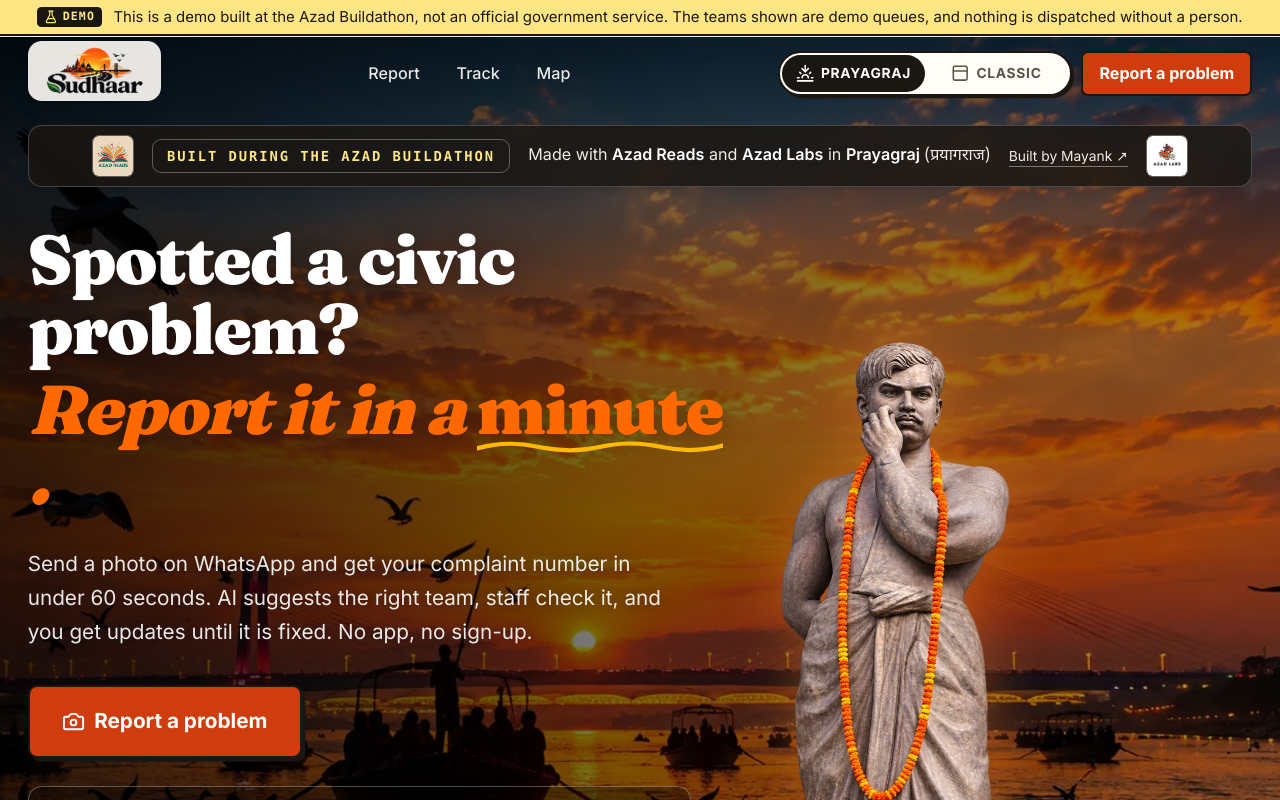
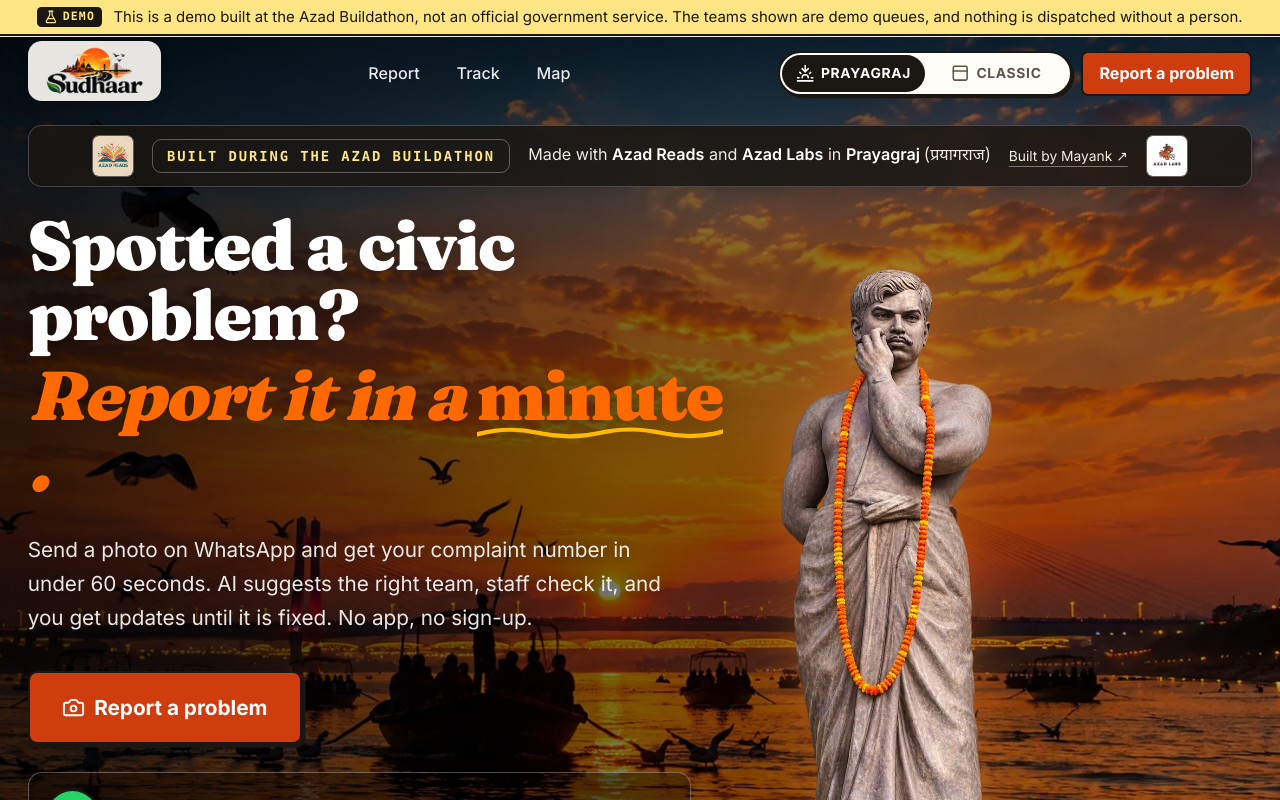
Before and after one commit to im-gozmit/civicOS, a Next.js app: page / in a window 1280 px wide. Shown: the top 800 px of the page. Built offline with nearby package versions, Linux system fonts and the light colour scheme; no server answers.

Commit message:
Hero: lift the statue so its plinth and name plate are inside the first screen

```diff
--- a/src/app/(site)/page.tsx
+++ b/src/app/(site)/page.tsx
@@ -104,8 +104,8 @@ export default function Home() {
           <BuildathonBanner />
         </div>
 
-        <div className="container-page relative grid min-h-[34rem] items-end gap-10 pt-8 lg:grid-cols-[1.2fr_0.8fr]">
-          <div className="animate-rise self-start pb-14 lg:pb-20">
+        <div className="container-page relative grid min-h-[34rem] items-end gap-10 pt-1 lg:grid-cols-[1.2fr_0.8fr]">
+          <div className="animate-rise self-start pb-14 pt-4 lg:pb-4">
             <h1 className="hero-h1 text-4xl font-black leading-[1.02] text-white [text-shadow:0_2px_24px_rgb(0_0_0/0.35)] sm:text-5xl lg:text-6xl">
               Spotted a civic problem?
               <span className="hero-accent mt-2 block italic text-orange-500">
@@ -144,7 +144,7 @@ export default function Home() {
             </ul>
           </div>
 
-          <div className="relative mx-auto w-full max-w-[28rem] self-end pb-0 lg:mx-0 lg:justify-self-end">
+          <div className="relative mx-auto w-full max-w-[28rem] self-end pb-0 lg:mx-0 lg:mb-8 lg:justify-self-end">
             <AzadStatue />
             {/* Stacked layout: the phone sits under the statue. */}
             <div className="mt-10 md:hidden">
--- a/src/components/public/AzadStatue.tsx
+++ b/src/components/public/AzadStatue.tsx
@@ -16,7 +16,7 @@ export function AzadStatue() {
   const photo = !glb && has("azad-statue-cutout.webp");
 
   return (
-    <figure className="relative mx-auto w-full max-w-[11rem] md:mx-0 md:max-w-[13.5rem]">
+    <figure className="relative mx-auto w-full max-w-[11rem] md:mx-0 md:max-w-[12.5rem]">
       <div>
         {glb ? (
           <StatueViewer src="/azad.glb" />
```
Also changed, not shown: src/app/globals.css (line endings or trailing spaces).
